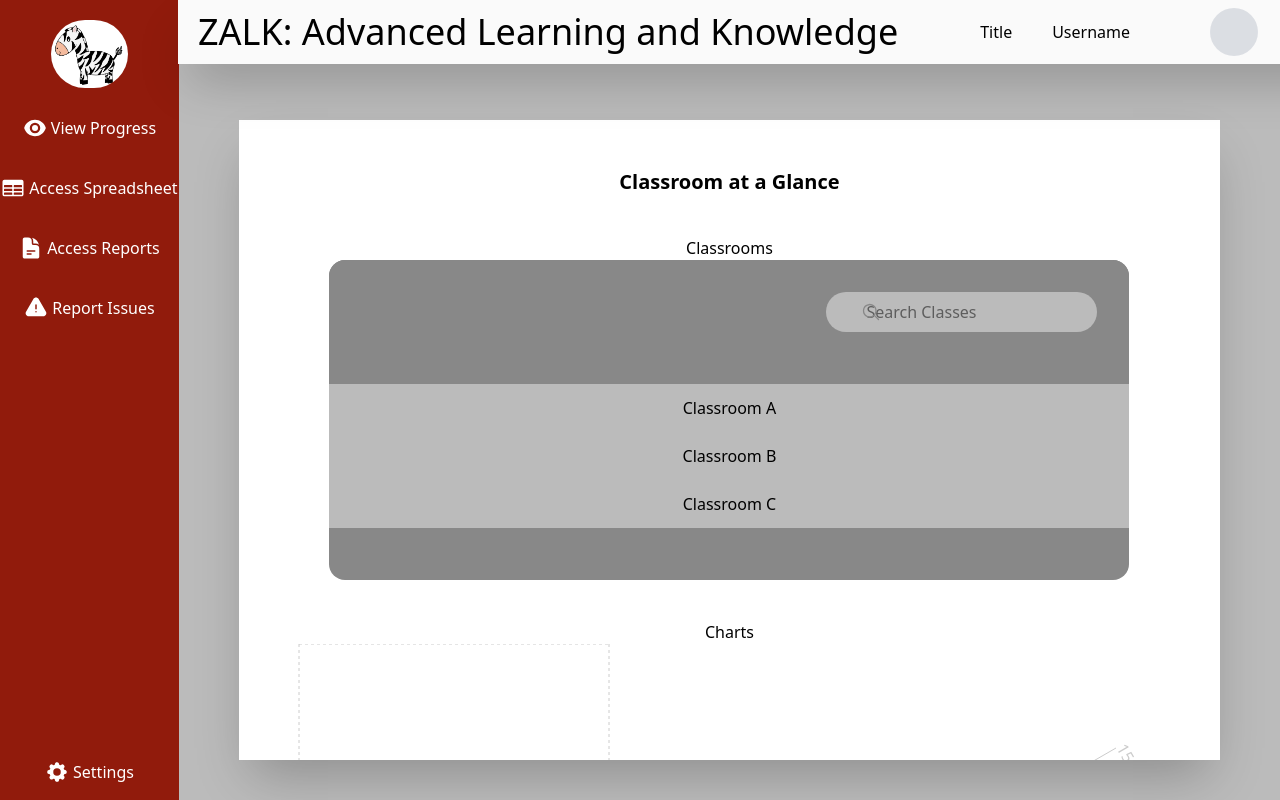
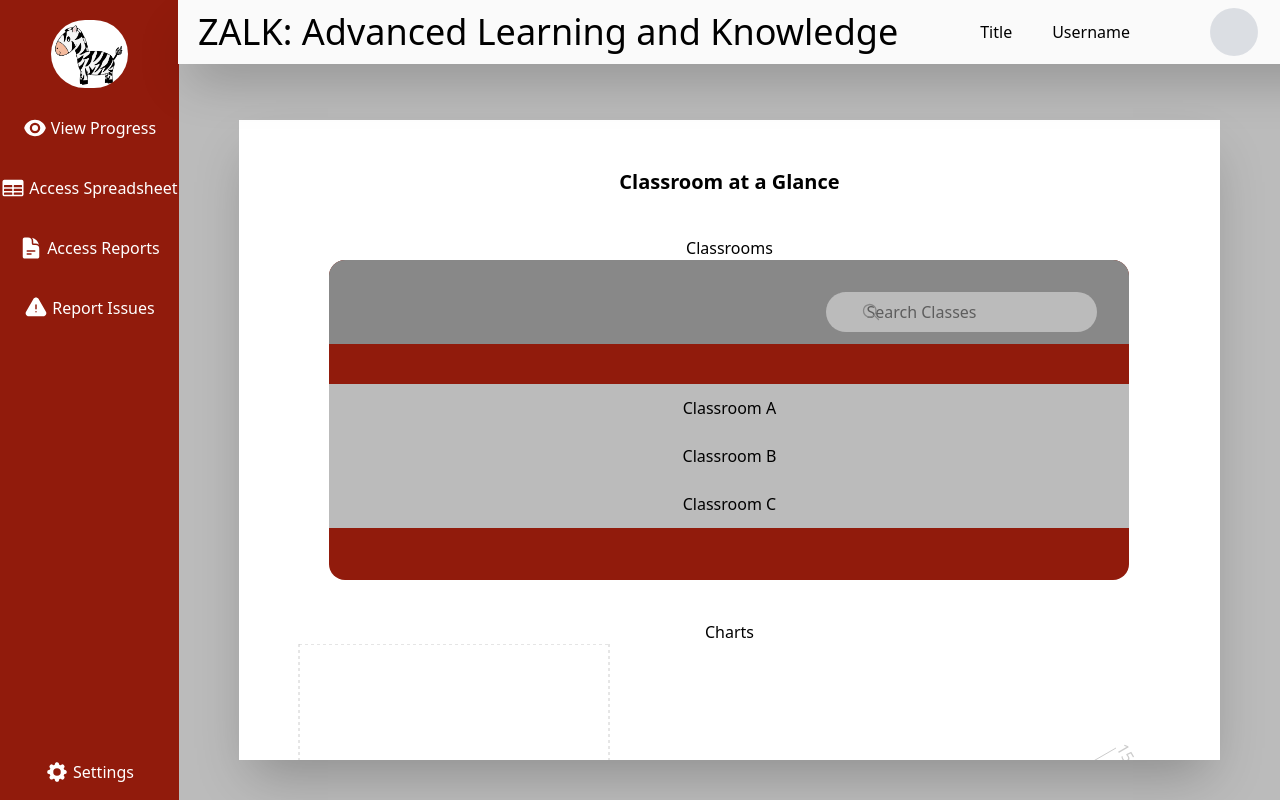
Before and after one commit to kxs-codes/zalk, a React (Vite) app in the folder frontend/: page /dev-educator-portal in a window 1280 px wide. Built offline with nearby package versions, Linux system fonts and the light colour scheme.

Commit message:
feat(EducatorPortal): update Classrooms component background color for improved visibility

```diff
--- a/frontend/src/components/Educator/Classrooms.jsx
+++ b/frontend/src/components/Educator/Classrooms.jsx
@@ -16,7 +16,7 @@ const Classrooms = ({classrooms, activeClassroom, setActiveClassroom}) => {
   )
 
   return (
-    <div className=' relative bg-grey-secondary-darker-1 h-80 w-200 rounded-2xl overflow-y-auto'>
+    <div className='  bg-dark-red-primary-1 h-80 w-200 rounded-2xl overflow-y-auto'>
       <div className='sticky top-0 bg-grey-secondary-darker-1 z-10 p-3'>
       <div className='flex justify-end items-end relative'>
       <input
```
